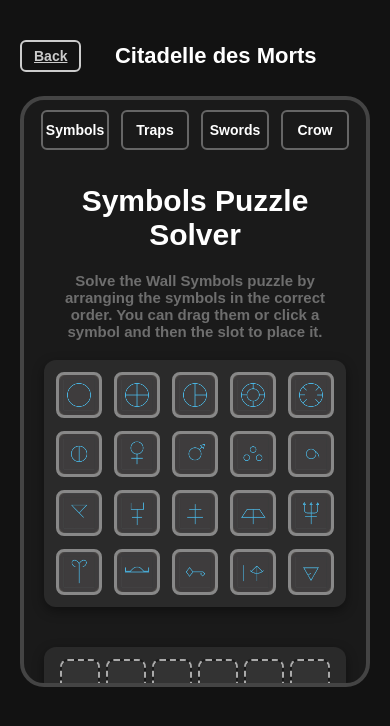
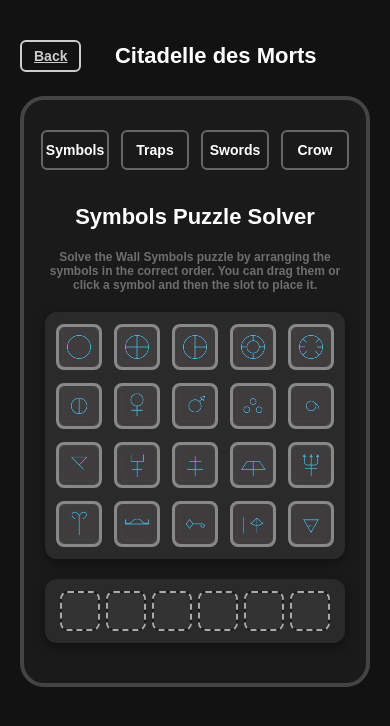
Before and after one commit to pochua117/CODSideKick, a Next.js app: page /maps/citadelle in a window 390 px wide. Shown: the top 726 px of the page. Built offline with nearby package versions, Linux system fonts and the light colour scheme.

Commit message:
Added style to subtitle

```diff
--- a/src/components/SymbolsPuzzle.jsx
+++ b/src/components/SymbolsPuzzle.jsx
@@ -10,8 +10,10 @@ const SymbolsPuzzle = ({ name, description, length, resultlenght, imagesDir, ima
 
   return (
     <div className="container">
-      <h2 className="symbols-title">{name}</h2>
-      <h3 className="symbols-subtitle">{description}</h3>
+      <div className="puzzle-header">
+        <h2 className="symbols-title">{name}</h2>
+        <h3 className="symbols-subtitle">{description}</h3>
+      </div>
       <SymbolsGallery setClickSymbolId={setClickSymbolId} imagesDir={imagesDir} imageExtension={imageExtension} length={length} />
       <SymbolSlots clickSymbolId={clickSymbolId} imagesDir={imagesDir} length={resultlenght} imageExtension={imageExtension} />
     </div>
--- a/src/components/maps_components/CitadellePage.jsx
+++ b/src/components/maps_components/CitadellePage.jsx
@@ -79,10 +79,12 @@ const CitadellePage = () => {
         {/* Raven Sword Puzzle */}
         <div className={activeTab === "puzzle4" ? "puzzle-visible" : "puzzle-hidden"}>
           <div>
-            <h2 className="symbols-title">Raven Sword Puzzle Solver</h2>
-            <h3 className="symbols-subtitle">
-              Solve the Raven sword puzzle by finding the fossil and selecting its corresponding zodiac symbol and element. On this page, you can see each fossil with its symbols for reference.
-            </h3>
+            <div className="puzzle-header">
+              <h2 className="symbols-title">Raven Sword Puzzle Solver</h2>
+              <h3 className="symbols-subtitle">
+                Solve the Raven sword puzzle by finding the fossil and selecting its corresponding zodiac symbol and element. On this page, you can see each fossil with its symbols for reference.
+              </h3>
+            </div>
             <SymbolsGallery
               imagesDir="../images/raven/"
               imageExtension="jpeg"
--- a/src/styles/globals.css
+++ b/src/styles/globals.css
@@ -31,6 +31,7 @@ body {
 }
 
 .subtitle {
+  position: absolute;
   font-size: 20px;
   font-weight: 500;
   color: #bbbbbb;
@@ -278,6 +279,8 @@ body {
 }
 
 .symbols-subtitle {
+  width: 500px;
+  position:static;
   font-size: 15px;
   font-weight: 700;
   margin-bottom: 20px;
@@ -426,6 +429,12 @@ body {
   border-radius: 6px;
 }
 
+.puzzle-header {
+  display: flex;
+  flex-direction: column;
+  align-items: center;
+}
+
 
 @keyframes fadeIn {
   from {
@@ -442,9 +451,9 @@ body {
 /* Responsive móvil */
 @media (max-width: 768px) {
   .tab-buttons button {
+    font-size: 17px;
     width: 90px;
-    font-size: 20px;
-  }
+    }
 
   .title {
     font-size: 36px;
@@ -507,13 +516,24 @@ body {
   }
 
   .symbols-title {
-    font-size: 25px;
+    font-size: 35px;
+  }
+
+  .symbols-subtitle {
+    width: 390px;
+    position:static;
+    font-size: 13px;
+    font-weight: 700;
+    margin-bottom: 20px;
+    color: #6e6e6e;
+    text-align: center;
   }
 
   .symbols-section {
     grid-template-columns: repeat(auto-fill, minmax(45px, 1fr));
     gap: 8px;
     padding: 12px;
+    margin-bottom: 20px;
   }
 
   .symbol-image {
@@ -541,6 +561,7 @@ body {
   width: 20px;
   height: 20px;
   }
+
 .reckoning-container {
   display: flex;
   flex-direction: column;
@@ -590,8 +611,6 @@ body {
   font-size: .9rem;
 }
 }
-
-
 
 @media (max-width: 500px) {
   .tab-buttons button {
@@ -661,6 +680,16 @@ body {
 
   .symbols-title {
     font-size: 20px;
+  }
+
+  .symbols-subtitle {
+    width: 300px;
+    position:static;
+    font-size: 12px;
+    font-weight: 700;
+    margin-bottom: 20px;
+    color: #6e6e6e;
+    text-align: center;
   }
 
   .symbols-section {
@@ -789,7 +818,23 @@ body {
   }
 }
 
+@media (max-width: 430px) {
+  .symbols-title {
+    font-size: 22px;
+  }
+}
+
 @media (max-width: 400px) {
+  .symbols-subtitle {
+    width: 300px;
+    position:static;
+    font-size: 12px;
+    font-weight: 700;
+    margin-bottom: 20px;
+    color: #6e6e6e;
+    text-align: center;
+  }
+
   .tab-buttons button {
     width: 68px;
     font-size: 14px;
@@ -826,3 +871,50 @@ body {
   padding: 5px 5px;
 }
 }
+
+@media (max-width: 380px) {
+  .symbols-subtitle {
+    width: 280px;
+    position:static;
+    font-size: 11px;
+    font-weight: 700;
+    margin-bottom: 20px;
+    color: #6e6e6e;
+    text-align: center;
+  }
+
+  .tab-buttons button {
+    width: 60px;
+    font-size: 12px;
+  }
+
+  .tab-buttons{
+    gap: 10px;
+  }
+
+  .symbols-section {
+    grid-template-columns: repeat(auto-fill, minmax(35px, 1fr));
+    padding: 10px;
+    gap: 8px;
+  }
+
+  .symbol-image {
+    width: 35px;
+    height: 35px;
+  }
+
+  .drop-slot {
+    width: 35px;
+    height: 35px;
+  }
+}
+
+@media (max-height: 670px) {
+  .symbols-title {
+    font-size: 19px;
+  }
+
+  .symbols-section {
+    margin-bottom: 10px;
+  }
+}
```
